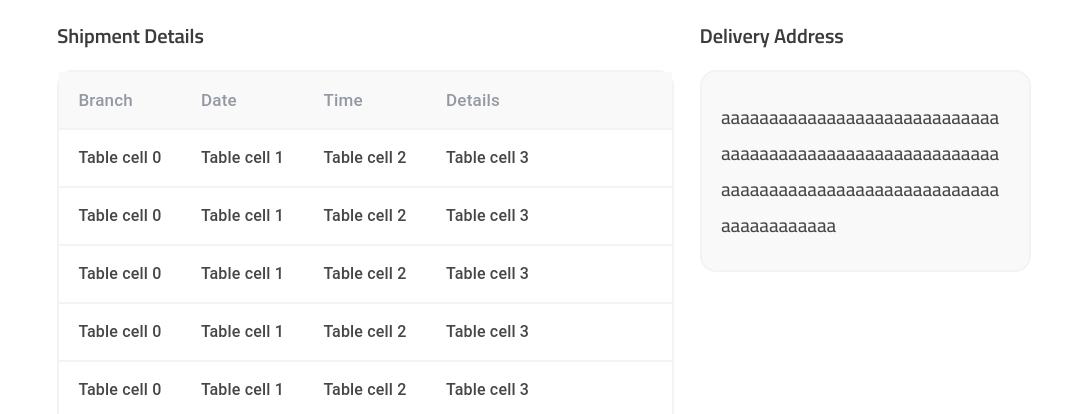
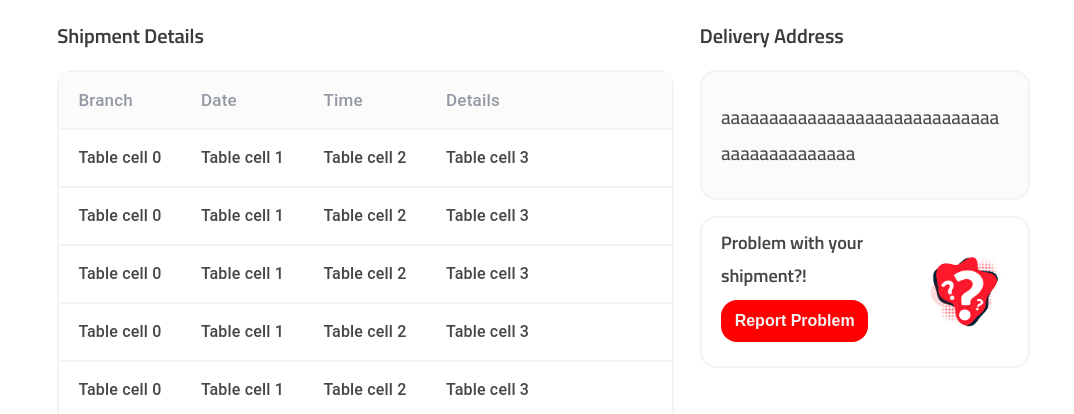
Before and after one commit to Farah-S/shipment_tracking, a React (Create React App) app: page / in a window 1280 px wide. Shown: the part 386-800 px from the top of the page, without its empty margins (96-1170 px from the left). Built offline with nearby package versions, Linux system fonts and the light colour scheme.

Commit message:
problem box

```diff
--- a/src/components/delivery_address_col.css
+++ b/src/components/delivery_address_col.css
@@ -8,8 +8,56 @@
     border-style:solid;
     border-radius: 1rem;
     border-width:2px;
-    background-color: #f9f9f9;
+    background-color: #fbfbfb;
     display: flex;
     word-wrap: break-word;
     text-align: left;
+    width: 24vw;
+    margin-bottom: 2vh;
 }
+
+.Problem-box{
+    padding: 1vh 0px;
+    padding-left:1.5vw;
+    color:rgb(70, 70, 70);
+    font-size:calc(2px + 2vmin);
+    font-weight: 650;
+    border:rgb(243, 243, 243);
+    border-style:solid;
+    border-radius: 1rem;
+    border-width:2px;
+    /* background-color: #fdfdfd; */
+    display: flex;
+    word-wrap: break-word;
+    text-align: left;
+    width: 24vw;
+    margin-bottom: 2vh;
+}
+
+.Image-col{
+    width:40%;
+    display:grid;
+    justify-content:center;
+    align-content:center;
+}
+
+.Problem-button{
+    width: 80%;
+    color:rgb(243, 243, 243);
+    font-size:calc(0px + 2vmin);
+    font-weight: 600;
+    padding-bottom: 1.5vh;
+    padding-top: 1.5vh;
+    border: none;
+    border-radius: 1rem;
+    background-color: #FF0000;
+}
+
+
+.Problem-col{
+    width:60% ;
+    justify-content:center;
+    display:flex;
+    flex-direction:column;
+    margin-bottom:2vh;
+}
--- a/src/components/delivery_address_col.js
+++ b/src/components/delivery_address_col.js
@@ -1,17 +1,31 @@
 import React from 'react';
 import './delivery_address_col.css';
-import {Col, Row} from 'react-bootstrap';
+import {Button, Col, Row} from 'react-bootstrap';
+import question_mark from '../assets/images/question_mark.jpg';
 
 function DeliveryAddressCol({address}) {
     //status values: DELIVERED_TO_SENDER, DELIVERED, CANCELLED
 
     return (
-        <Row className='Address-box'>
-            <p style={{flexWrap:"wrap", width: "22vw"}}>
-                {address}
-                aaaaaaaaaaaaaaaaaaaaaaaaaaaaaaaaaaaaaaaaaaaaaaaaaaaaaaaaaaaaaaaaaaaaaaaaaaaaaaaaaaaaaaaaaaaaaaaaaaa
-            </p>
-        </Row>
+        <div>
+            <Row className='Address-box'>
+                <p style={{flexWrap:"wrap", width: "22vw"}}>
+                    {address}
+                    aaaaaaaaaaaaaaaaaaaaaaaaaaaaaaaaaaaaaaaaaaa
+                </p>
+            </Row>
+            <Row className='Problem-box'>
+                <Col className='Problem-col'>
+                    <Row style={{flexWrap:"wrap", paddingBottom:"1vh", alignContent:"center"}}>
+                    Problem with your shipment?!
+                    </Row>
+                    <Button className='Problem-button'>Report Problem</Button>
+                </Col>
+                <Col className='Image-col'>
+                    <img src={question_mark} style={{width:"7vw"}}/>
+                </Col>
+            </Row>
+        </div>
     );
 };
 
--- a/src/components/shipment_details_table.css
+++ b/src/components/shipment_details_table.css
@@ -1,12 +1,12 @@
 .Table-head{
-    background-color:  #f9f9f9;
+    background-color:  #fbfbfb;
     /* padding: 0; */
     /* padding-left: 1vw; */
     font-weight: 650;
     color: #aab2c1;
     width:48vw;
     border-top-left-radius: 1rem;
-    /* backgroundColor:"#f7f7f7" */
+    /* backgroundColor:#f7f7f7 */
     /* font-size: calc(1px + 2vmin);
     border: none; */
 }
```
Also changed, not shown: src/assets/images/question_mark.jpg (added).
